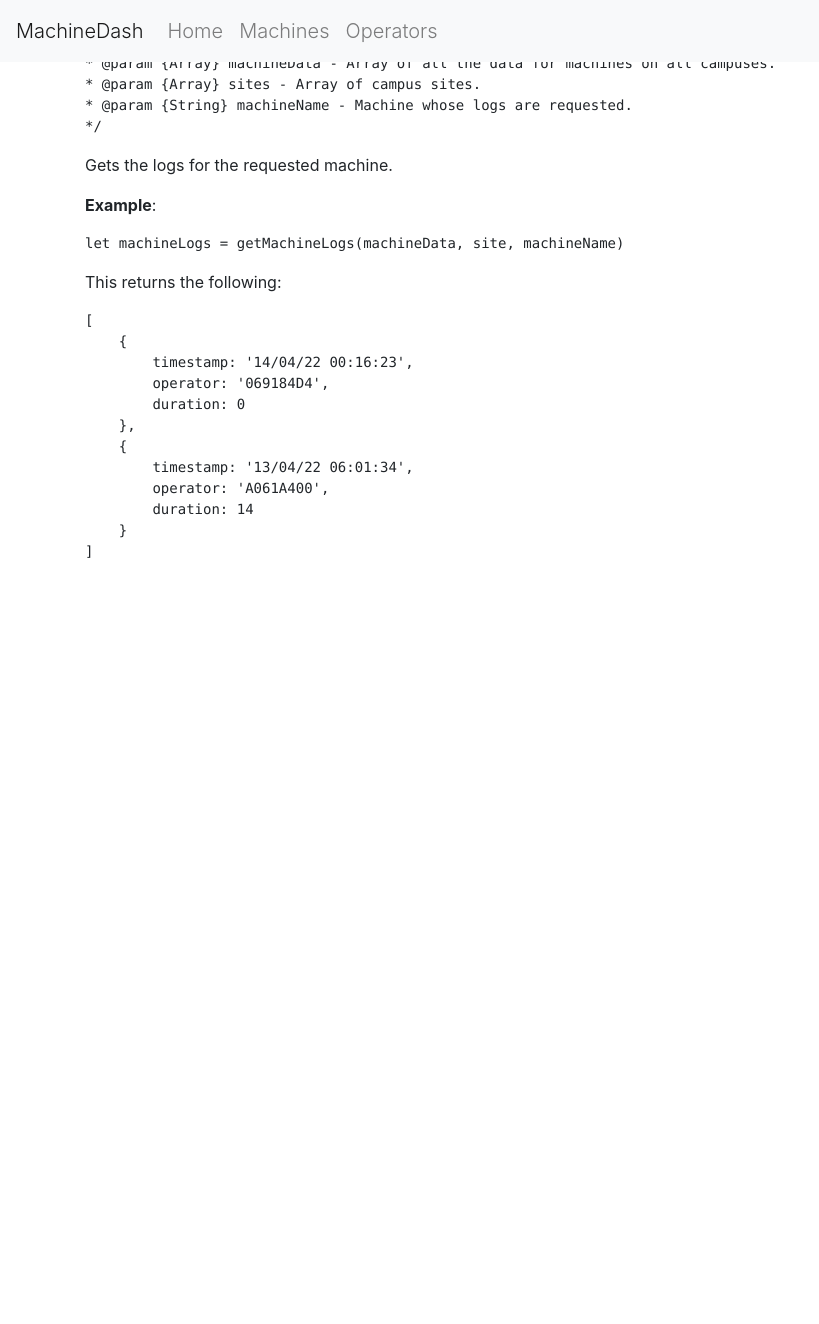
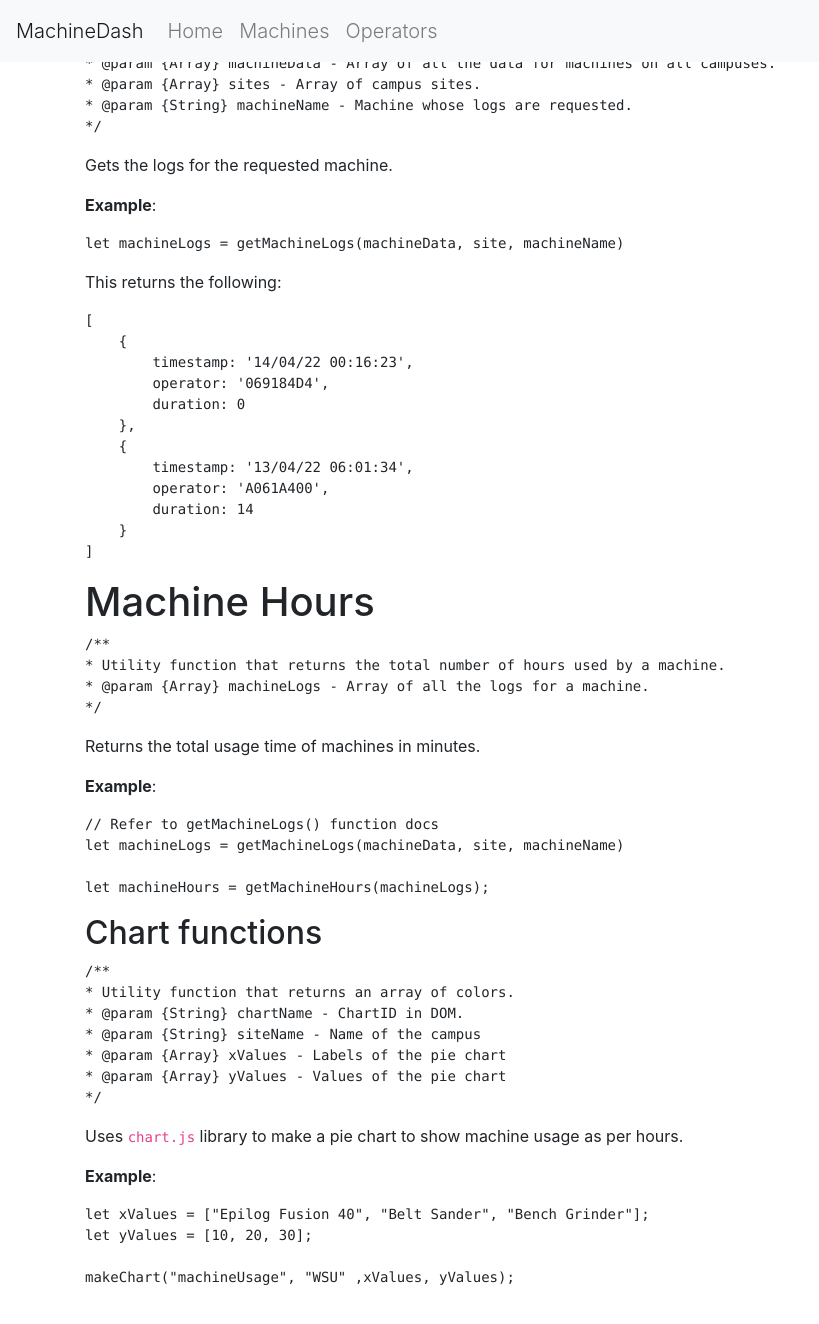
Before and after one commit to wsu-tss/machine_dashboard, a Jekyll site: the page built from docs/utils.md, in a window 1280 px wide and 1400 px high, scrolled down 3591 px. Shown: the top 1324 px of the window, without its empty margins (0-819 px from the left). Built offline with Jekyll 4.4.1, drawn with Linux system fonts in a browser that asks for light colours; nearby versions of some CDN libraries; our own code applies the rules of GitHub Pages for plain Markdown files; before the commit the page ends 4265 px from its top, so only the background shows below that.

Commit message:
chart function added in docs

````diff
--- a/docs/utils.md
+++ b/docs/utils.md
@@ -230,3 +230,46 @@ This returns the following:
     }
 ]
 ```
+
+# Machine Hours
+
+```
+/**
+* Utility function that returns the total number of hours used by a machine.
+* @param {Array} machineLogs - Array of all the logs for a machine.
+*/
+```
+
+Returns the total usage time of machines in minutes.
+
+**Example**:
+
+```
+// Refer to getMachineLogs() function docs
+let machineLogs = getMachineLogs(machineData, site, machineName)
+
+let machineHours = getMachineHours(machineLogs);
+```
+
+## Chart functions
+
+```
+/**
+* Utility function that returns an array of colors.
+* @param {String} chartName - ChartID in DOM.
+* @param {String} siteName - Name of the campus
+* @param {Array} xValues - Labels of the pie chart
+* @param {Array} yValues - Values of the pie chart
+*/
+```
+
+Uses `chart.js` library to make a pie chart to show machine usage as per hours.
+
+**Example**:
+
+```
+let xValues = ["Epilog Fusion 40", "Belt Sander", "Bench Grinder"];
+let yValues = [10, 20, 30];
+
+makeChart("machineUsage", "WSU" ,xValues, yValues);
+```
````
